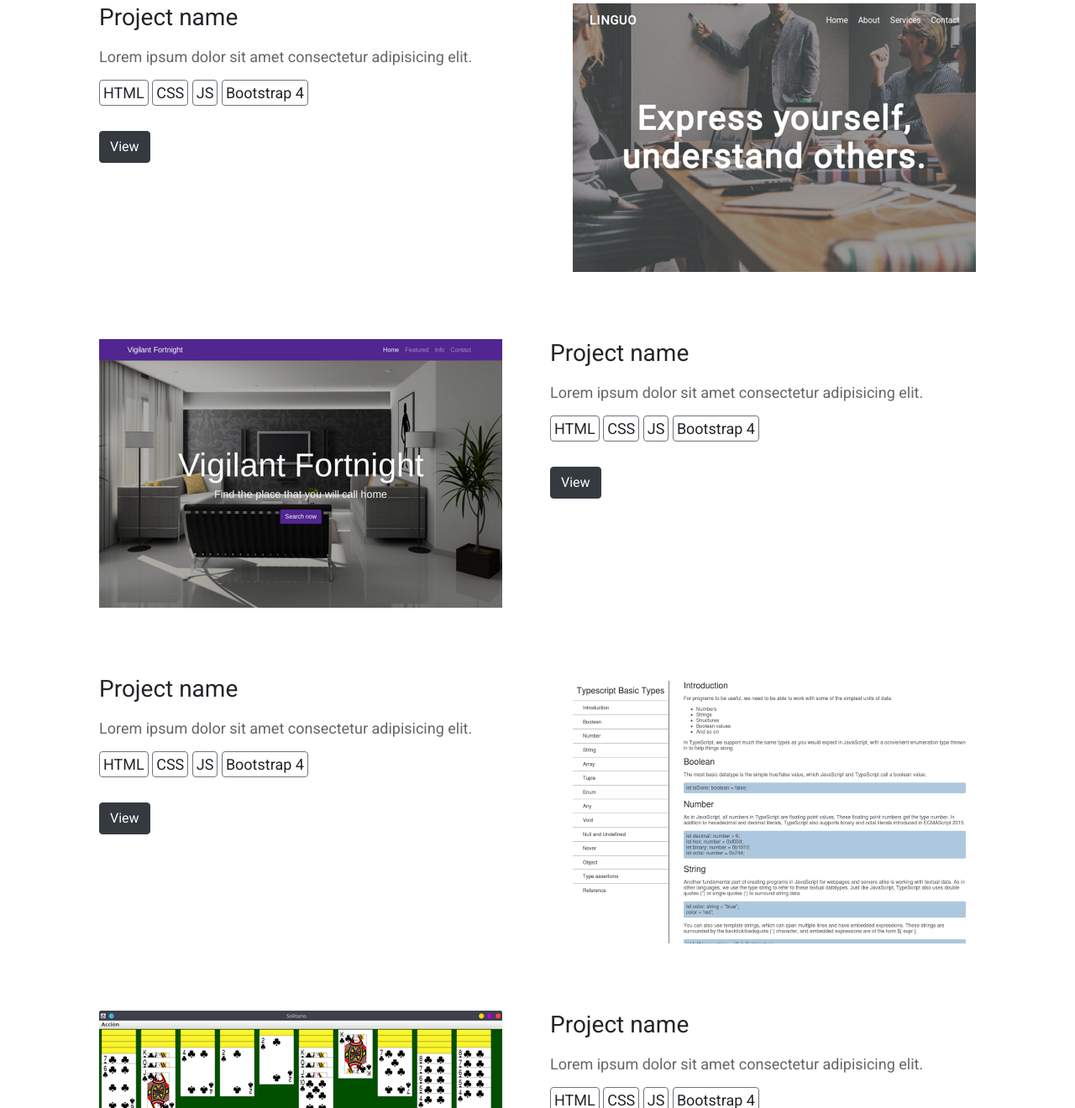
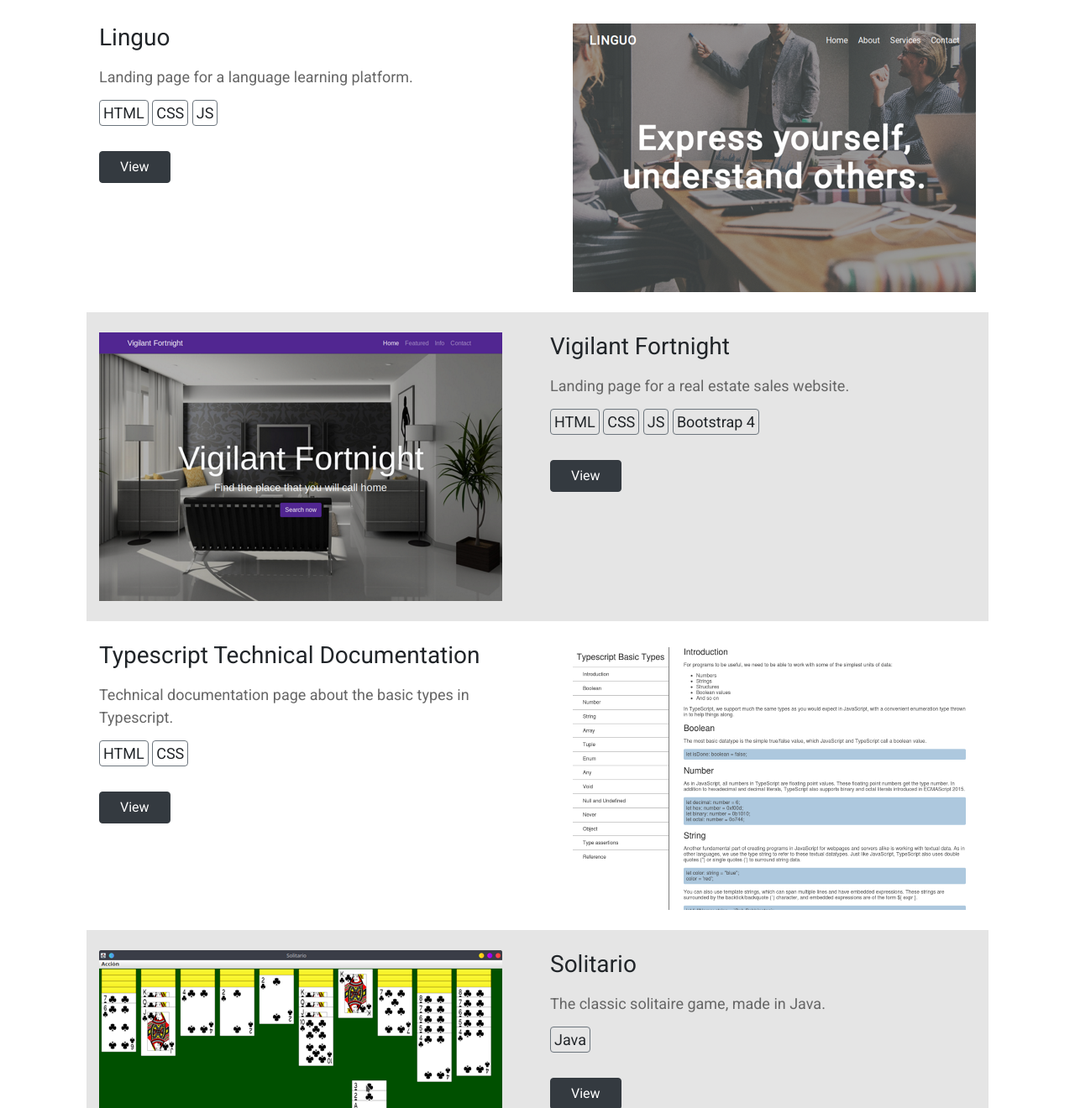
Before and after one commit to dariushine/dariushine.github.io, a website: page index.html in a window 1280 px wide. Shown: the part 1480-2800 px from the top of the page at 84% size. Drawn offline with Linux system fonts and the light colour scheme; some packages are replaced by stand-ins of ours; a script that the page names is missing.

Commit message:
Update some styling

```diff
--- a/css/style.css
+++ b/css/style.css
@@ -10,7 +10,11 @@ body {
 }
 
 #nav a {
-  color: white;
+  color: #eee;
+}
+
+#nav a:hover {
+  color: #fff;
 }
 
 #hero {
@@ -19,6 +23,7 @@ body {
   background-size: cover;
   height: 25rem;
   max-height: 100vh;
+  box-shadow: black 1px 1px 4px;
 }
 
 #about img {
@@ -48,16 +53,19 @@ i {
   margin-right: 0.5rem;
 }
 
+#skills .card {
+  box-shadow: gray 0.2rem 0.2rem 0.5rem;
+}
 
-
-#skills, #contact {
+#skills {
   background-color: #e5e5e5;
 }
 
-#portfolio .row:not(:last-child) {
-  padding-bottom: 2rem;
+@media (min-width: 768px) {
+#portfolio .row:nth-child(2n) {
+  background-color: #e5e5e5 !important;
 }
-
+}
 @media (min-width: 1200px) {
   #portfolio .container {
     padding-left: 3rem;
@@ -80,6 +88,17 @@ i {
 
 #contact form {
   margin: auto;
-  padding: 0 1rem 0 1rem;
+  padding: 1rem;
   max-width: 45rem;
 }
+
+#contact .form-control {
+  border-width: 0 0 2px 0;
+  border-color: #bbb;
+  border-radius: 0;
+}
+
+#contact .form-control:focus {
+  box-shadow: none;
+  border-color: #888;
+}
--- a/index.html
+++ b/index.html
@@ -14,10 +14,7 @@
   </head>
 
   <body>
-    <nav
-      id="nav"
-      class="navbar navbar-expand-sm navbar-dark fixed-top"
-    >
+    <nav id="nav" class="navbar navbar-expand-sm navbar-dark fixed-top">
       <div class="container">
         <a href="#" class="navbar-brand">Digitalum</a>
         <button
@@ -57,14 +54,14 @@
           <div class="ml-2 ml-sm-4 pl-4">
             <h1 class="display-4 d-block d-md-none">Frederic López</h1>
             <h1 class="display-3 d-none d-md-block">Frederic López</h1>
-            <h2 class="">Web Developer</h2>
-            <button type="button" class="btn btn-primary">Contact me</button>
+            <h2>Web Developer</h2>
+            <a href="#contact" class="btn px-4 btn-primary">Contact me</a>
           </div>
         </div>
       </div>
     </section>
 
-    <section id="about" class="py-5">
+    <section id="about" class="py-5 mt-lg-4">
       <div class="container">
         <div class="row">
           <div class="col-lg-5 col-md-6">
@@ -161,37 +158,36 @@
     <section id="portfolio" class="py-5">
       <h2 class="text-center">Portfolio</h2>
       <div class="container">
-        <div class="row mt-5">
+        <div class="row py-4 mt-4">
           <div class="col-md-6 order-md-1 text-md-right">
             <img src="./img/linguo_thumb.png" class="img-fluid" alt="" />
           </div>
-          <div class="col-md-6">
-            <h3>Project name</h3>
+          <div class="col-md-6 mt-2 mt-md-0">
+            <h3>Linguo</h3>
             <p class="mt-3">
-              Lorem ipsum dolor sit amet consectetur adipisicing elit.
+              Landing page for a language learning platform.
             </p>
             <ul>
               <li class="border border-secondary p-1 rounded">HTML</li>
               <li class="border border-secondary p-1 rounded">CSS</li>
               <li class="border border-secondary p-1 rounded">JS</li>
-              <li class="border border-secondary p-1 rounded">Bootstrap 4</li>
             </ul>
             <a
               href="./project1/index.html"
               target="_blank"
-              class="btn btn-primary mt-3"
+              class="btn btn-primary px-4 mt-3"
               >View</a
             >
           </div>
         </div>
-        <div class="row mt-5">
+        <div class="row py-4">
           <div class="col-md-6">
             <img src="./img/vigil_thumb.png" class="img-fluid" alt="" />
           </div>
-          <div class="col-md-6">
-            <h3>Project name</h3>
+          <div class="col-md-6 mt-2 mt-md-0">
+            <h3>Vigilant Fortnight</h3>
             <p class="mt-3">
-              Lorem ipsum dolor sit amet consectetur adipisicing elit.
+              Landing page for a real estate sales website.
             </p>
             <ul>
               <li class="border border-secondary p-1 rounded">HTML</li>
@@ -202,51 +198,46 @@
             <a
               href="./project2/index.html"
               target="_blank"
-              class="btn btn-primary mt-3"
+              class="btn btn-primary px-4 mt-3"
               >View</a
             >
           </div>
         </div>
-        <div class="row mt-5">
+        <div class="row py-4">
           <div class="col-md-6 order-md-1 text-md-right">
             <img src="./img/technical_thumb.png" class="img-fluid" alt="" />
           </div>
-          <div class="col-md-6">
-            <h3>Project name</h3>
+          <div class="col-md-6 mt-2 mt-md-0">
+            <h3>Typescript Technical Documentation</h3>
             <p class="mt-3">
-              Lorem ipsum dolor sit amet consectetur adipisicing elit.
+              Technical documentation page about the basic types in Typescript.
             </p>
             <ul>
               <li class="border border-secondary p-1 rounded">HTML</li>
               <li class="border border-secondary p-1 rounded">CSS</li>
-              <li class="border border-secondary p-1 rounded">JS</li>
-              <li class="border border-secondary p-1 rounded">Bootstrap 4</li>
             </ul>
-            <a href="" target="_blank" class="btn btn-primary mt-3">View</a>
+            <a href="https://codepen.io/dariushine/full/dxKYmz" target="_blank" class="btn btn-primary px-4 mt-3">View</a>
           </div>
         </div>
-        <div class="row mt-5">
+        <div class="row py-4">
           <div class="col-md-6">
             <img src="./img/solitario_thumb.png" class="img-fluid" alt="" />
           </div>
-          <div class="col-md-6">
-            <h3>Project name</h3>
+          <div class="col-md-6 mt-2 mt-md-0">
+            <h3>Solitario</h3>
             <p class="mt-3">
-              Lorem ipsum dolor sit amet consectetur adipisicing elit.
+              The classic solitaire game, made in Java.
             </p>
             <ul>
-              <li class="border border-secondary p-1 rounded">HTML</li>
-              <li class="border border-secondary p-1 rounded">CSS</li>
-              <li class="border border-secondary p-1 rounded">JS</li>
-              <li class="border border-secondary p-1 rounded">Bootstrap 4</li>
+              <li class="border border-secondary p-1 rounded">Java</li>
             </ul>
-            <a href="" target="_blank" class="btn btn-primary mt-3">View</a>
+            <a href="https://github.com/dariushine/solitario" target="_blank" class="btn btn-primary px-4 mt-3">View</a>
           </div>
         </div>
       </div>
     </section>
 
-    <section id="contact" class="py-5 mt-4">
+    <section id="contact" class="pb-5 ">
       <h2 class="text-center">Contact me</h2>
       <div class="container">
         <div class="contact-profiles text-center mt-4">
@@ -288,7 +279,7 @@
               placeholder="Message"
             ></textarea>
           </div>
-          <button type="submit" class="btn btn-primary">Submit</button>
+          <button type="submit" class="btn btn-primary px-5 mt-4">Submit</button>
         </form>
       </div>
     </section>
```
